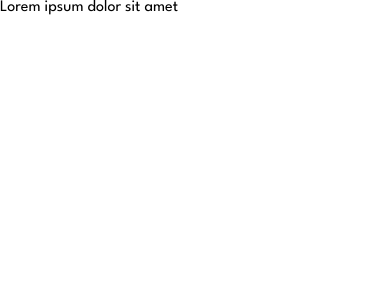
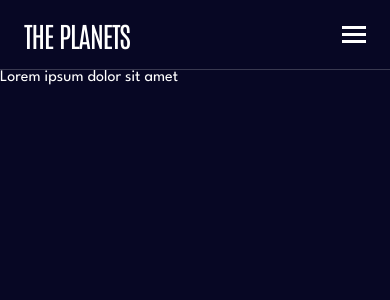
Before and after one commit to Newpoki/frontendmentor-planets, a Next.js app: page / in a window 390 px wide. Shown: the top 300 px of the page. Built offline with nearby package versions, Linux system fonts and the light colour scheme.

Commit message:
feat: add mobile navigation

```diff
--- /dev/null
+++ b/app/components/drawer.tsx
@@ -0,0 +1,23 @@
+'use client'
+
+import { twMerge } from 'tailwind-merge'
+
+type Props = {
+    className?: string
+    children: React.ReactNode
+    isOpen: boolean
+}
+
+export const Drawer = ({ children, className, isOpen }: Props) => {
+    return (
+        <div
+            className={twMerge(
+                'top-[70px] left-0 w-full -translate-x-full fixed bg-space transition-transform z-50',
+                isOpen && 'translate-x-0',
+                className
+            )}
+        >
+            {children}
+        </div>
+    )
+}
--- a/app/globals.css
+++ b/app/globals.css
@@ -1,6 +1,10 @@
 @tailwind base;
 @tailwind components;
 @tailwind utilities;
+
+////////////
+// RESET CSS
+///////////
 
 /* http://meyerweb.com/eric/tools/css/reset/
    v2.0 | 20110126
--- /dev/null
+++ b/app/header/header-mobile-menu.tsx
@@ -0,0 +1,41 @@
+'use client'
+
+import Image from 'next/image'
+import { Drawer } from '../components/drawer'
+import { HeaderPlanetLink } from './header-planet-link'
+import iconHamburger from '@/public/assets/icon-hamburger.svg'
+import { useCallback, useState } from 'react'
+
+export const HeaderMobileMenu = () => {
+    const [isOpen, setIsOpen] = useState(false)
+
+    const handleToggleDrawer = useCallback(() => {
+        setIsOpen((currentIsOpen) => !currentIsOpen)
+    }, [])
+
+    return (
+        <>
+            <Image
+                src={iconHamburger}
+                alt="Hamburger icon to toggle menu opening state"
+                onClick={handleToggleDrawer}
+            />
+
+            <Drawer
+                className="min-h-[calc(100%-70px)] flex flex-col justify-center"
+                isOpen={isOpen}
+            >
+                <ul>
+                    <HeaderPlanetLink name="mercury" />
+                    <HeaderPlanetLink name="venus" />
+                    <HeaderPlanetLink name="earth" />
+                    <HeaderPlanetLink name="mars" />
+                    <HeaderPlanetLink name="jupiter" />
+                    <HeaderPlanetLink name="saturn" />
+                    <HeaderPlanetLink name="uranus" />
+                    <HeaderPlanetLink name="neptune" />
+                </ul>
+            </Drawer>
+        </>
+    )
+}
--- /dev/null
+++ b/app/header/header-planet-link.tsx
@@ -0,0 +1,40 @@
+import iconChevron from '@/public/assets/icon-chevron.svg'
+import Image from 'next/image'
+import Link from 'next/link'
+import { twMerge } from 'tailwind-merge'
+import { PlanetsName } from '../types'
+
+type Props = {
+    name: PlanetsName
+}
+
+const planetsColor: { [planetName in PlanetsName]: string } = {
+    mercury: 'bg-mercury-soft',
+    venus: 'bg-venus-soft',
+    earth: 'bg-earth-soft',
+    mars: 'bg-mars-soft',
+    jupiter: 'bg-jupiter-soft',
+    saturn: 'bg-saturn-soft',
+    uranus: 'bg-uranus-soft',
+    neptune: 'bg-neptune-soft',
+}
+
+export const HeaderPlanetLink = ({ name }: Props) => {
+    const planetColor = planetsColor[name]
+
+    return (
+        <li className="pl-6 pr-8">
+            <Link
+                href={name}
+                className=" py-5 flex items-center justify-between border-b-1  border-b-white/10 "
+            >
+                <div className="flex items-center gap-6">
+                    <span className={twMerge('w-5 h-5 rounded-full', planetColor)} />
+                    <span className="text-menu uppercase">{name}</span>
+                </div>
+
+                <Image src={iconChevron} alt="A chevron icon pointing to the right" />
+            </Link>
+        </li>
+    )
+}
--- /dev/null
+++ b/app/header/header.tsx
@@ -0,0 +1,16 @@
+import Image from 'next/image'
+import { HeaderPlanetLink } from './header-planet-link'
+import { Drawer } from '../components/drawer'
+import { HeaderMobileMenu } from './header-mobile-menu'
+
+export const Header = () => {
+    return (
+        <>
+            <header className="px-6 py-4 flex items-center justify-between border-b-1 border-b-white/20 h-[70px]">
+                <h1 className="font-antonio uppercase text-mainTitle">The planets</h1>
+
+                <HeaderMobileMenu />
+            </header>
+        </>
+    )
+}
--- a/app/layout.tsx
+++ b/app/layout.tsx
@@ -1,6 +1,7 @@
 import './globals.css'
 import type { Metadata } from 'next'
 import { Antonio, League_Spartan } from 'next/font/google'
+import { Header } from './header/header'
 
 const antonio = Antonio({ subsets: ['latin'], variable: '--font-antonio' })
 const spartan = League_Spartan({ subsets: ['latin'], variable: '--font-spartan' })
@@ -17,7 +18,13 @@ type Props = {
 export default function RootLayout({ children }: Props) {
     return (
         <html lang="en">
-            <body className={`${antonio.variable} ${spartan.variable}`}>{children}</body>
+            <body
+                className={`${antonio.variable} ${spartan.variable} ${spartan.className} text-white bg-space flex flex-col h-screen`}
+            >
+                <Header />
+
+                <main className="flex-1 flex flex-col">{children}</main>
+            </body>
         </html>
     )
 }
--- /dev/null
+++ b/app/not-found.tsx
@@ -0,0 +1,12 @@
+export default function NotFound() {
+    return (
+        <section className="items-center flex flex-1 flex-col justify-center gap-4">
+            <h2>
+                <span className="after:content-['|'] after:mx-2 text-h2">404</span>
+                <span className="text-body">Not found</span>
+            </h2>
+
+            <p>Could not find requested resource</p>
+        </section>
+    )
+}
--- a/app/page.tsx
+++ b/app/page.tsx
@@ -1,5 +1,3 @@
 export default function Home() {
-    return (
-        <main className="flex min-h-screen flex-col font-spartan">Lorem ipsum dolor sit amet</main>
-    )
+    return <main className="flex flex-col font-spartan">Lorem ipsum dolor sit amet</main>
 }
--- /dev/null
+++ b/app/types.ts
@@ -0,0 +1,9 @@
+export type PlanetsName =
+    | 'mercury'
+    | 'venus'
+    | 'earth'
+    | 'mars'
+    | 'jupiter'
+    | 'saturn'
+    | 'uranus'
+    | 'neptune'
--- a/tailwind.config.ts
+++ b/tailwind.config.ts
@@ -8,6 +8,7 @@ const config: Config = {
     ],
     theme: {
         colors: {
+            white: 'rgb(255, 255, 255)',
             space: 'rgb(7, 7, 36)',
             'gray-dark': 'rgb(56, 56, 79)',
             gray: 'rgb(131, 131, 145)',
@@ -19,11 +20,78 @@ const config: Config = {
             saturn: 'rgb(205, 81, 32)',
             uranus: 'rgb(30, 193, 162)',
             neptune: 'rgb(45, 104, 240)',
+            'mercury-soft': '#DEF4FC',
+            'venus-soft': '#F7CC7F',
+            'earth-soft': '#545BFE',
+            'mars-soft': '#FF6A45',
+            'jupiter-soft': '#ECAD7A',
+            'saturn-soft': '#FCCB6B',
+            'uranus-soft': '#65F0D5',
+            'neptune-soft': '#497EFA',
         },
         extend: {
+            borderWidth: {
+                1: '1px',
+            },
             fontFamily: {
                 antonio: ['var(--font-antonio)'],
                 spartan: ['var(--font-spartan)'],
+            },
+            fontSize: {
+                h1: [
+                    '80px',
+                    {
+                        fontWeight: 400,
+                        lineHeight: '103px',
+                    },
+                ],
+                h2: [
+                    '40px',
+                    {
+                        fontWeight: 400,
+                        lineHeight: '52px',
+                        letterSpacing: '-1.5px',
+                    },
+                ],
+                h3: [
+                    '12px',
+                    {
+                        fontWeight: 700,
+                        lineHeight: '25px',
+                        letterSpacing: '2.6px',
+                    },
+                ],
+                h4: [
+                    '11px',
+                    {
+                        fontWeight: 700,
+                        lineHeight: '25px',
+                        letterSpacing: '1px',
+                    },
+                ],
+                mainTitle: [
+                    '28px',
+                    {
+                        fontWeight: 400,
+                        lineHeight: 'normal',
+                        letterSpacing: '-1.05px',
+                    },
+                ],
+                menu: [
+                    '15px',
+                    {
+                        fontWeight: 700,
+                        lineHeight: '25px',
+                        letterSpacing: '1.364px',
+                    },
+                ],
+                body: [
+                    '14px',
+                    {
+                        fontWeight: 400,
+                        lineHeight: '25px',
+                    },
+                ],
             },
         },
     },
```
Also changed, not shown: package.json (+5 -4 lines), 1 other file (tests, documents, lock files or other folders).
